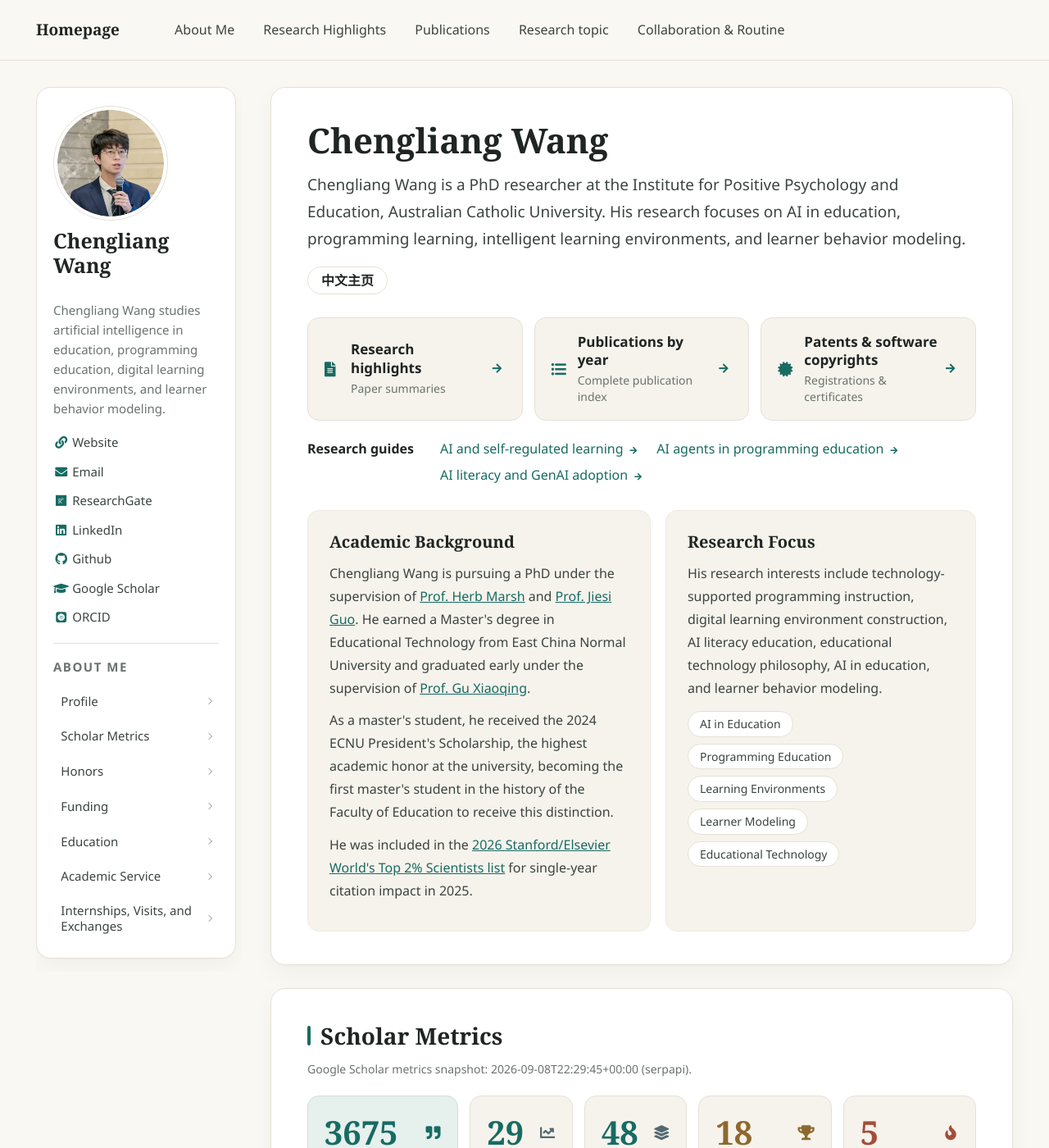
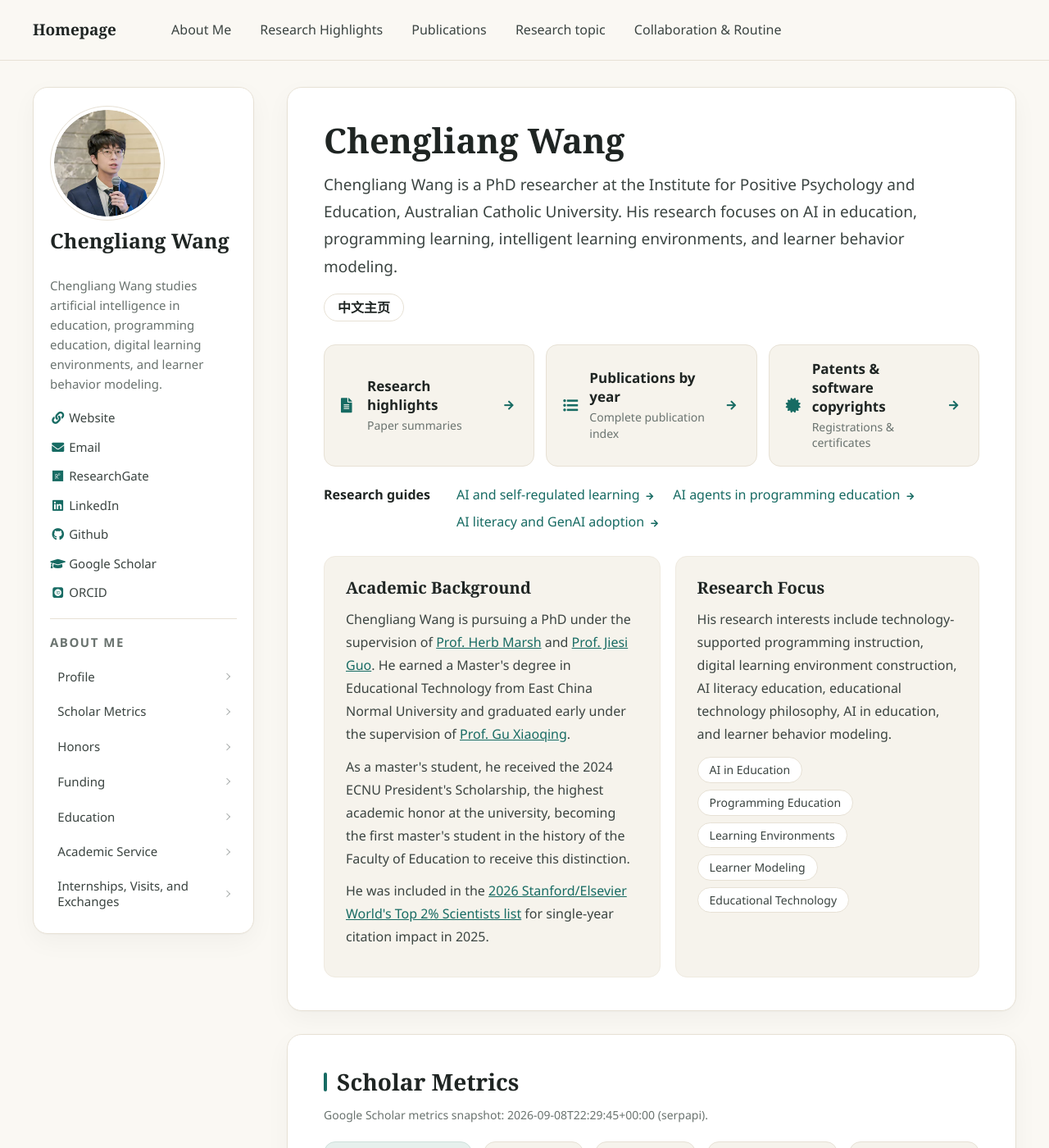
Before and after one commit to wcledutech/wcledutech.github.io, a Jekyll site: the page built from _pages/about.md, in a window 1280 px wide and 1400 px high. Shown: the whole window at 82% size. Built offline with Jekyll 4.4.1, drawn with Linux system fonts in a browser that asks for light colours; some web fonts are replaced.

Commit message:
Widen layout and refine metric and honor typography
- Widen the content frame to 1560px and the sidebar to 270px
- Replace the sidebar's inner scroll with a bottom-sticking sidebar
- Use lining sans numerals for scholar metrics
- Use Cambria titles and a uniform white style for honor items

Co-Authored-By: Claude Opus 5.5 <noreply@anthropic.com>

```diff
--- a/_includes/head.html
+++ b/_includes/head.html
@@ -14,5 +14,5 @@
 
 <!-- For all browsers -->
 <link rel="stylesheet" href="/assets/css/main.css">
-<link rel="stylesheet" href="/assets/css/site-refresh.css?v=20261122">
+<link rel="stylesheet" href="/assets/css/site-refresh.css?v=20261122b">
 <meta http-equiv="cleartype" content="on">
--- a/assets/css/site-refresh.css
+++ b/assets/css/site-refresh.css
@@ -35,7 +35,7 @@ body .masthead {
   -webkit-backdrop-filter: saturate(140%) blur(8px);
   backdrop-filter: saturate(140%) blur(8px);
 }
-body .masthead__inner-wrap { max-width: 1240px; padding: 14px 1.5em; }
+body .masthead__inner-wrap { max-width: 1560px; padding: 14px 40px; }
 body .masthead__menu-item a,
 body .greedy-nav a {
   font-family: var(--rf-sans);
@@ -64,21 +64,12 @@ body .greedy-nav .hidden-links { background: var(--rf-card); border-color: var(-
 
 /* ---------- Two-column frame ---------- */
 
-body #main { max-width: 1240px; margin-top: 2rem; padding-left: 1.5em; padding-right: 1.5em; }
+body #main { max-width: 1560px; margin-top: 2rem; padding-left: 40px; padding-right: 40px; }
 
 @media (min-width: 57.8125em) {
-  body .sidebar { width: 250px; margin-right: 0; }
-  /* Keep the sticky profile reachable when it is taller than the window */
-  body .sidebar.sticky {
-    top: 5.5rem;
-    max-height: calc(100vh - 6.5rem);
-    overflow-y: auto;
-    padding: 0 6px 16px 0;
-    scrollbar-width: thin;
-    scrollbar-color: transparent transparent;
-  }
-  body .sidebar.sticky:hover { scrollbar-color: var(--rf-line) transparent; }
-  body .page { width: calc(100% - 250px); padding-left: 36px; }
+  body .sidebar { width: 270px; margin-right: 0; }
+  body .sidebar.sticky { top: 88px; }
+  body .page { width: calc(100% - 270px); padding-left: 40px; }
 }
 
 /* ---------- Sidebar profile card ---------- */
@@ -248,7 +239,7 @@ body .about-page .about-card {
 }
 body .about-page .about-card h3 {
   margin-bottom: 10px;
-  font-family: var(--rf-serif);
+  font-family: Cambria, "Times New Roman", "Noto Serif SC", "Songti SC", serif;
   font-size: 20px;
   font-weight: 700;
   line-height: 1.4;
@@ -288,47 +279,64 @@ body .about-page .scholar-metric {
 body .about-page .scholar-metric--citations { background: var(--rf-accent-soft); border-color: #cfe0db; }
 body .about-page .scholar-metric-top { min-height: 0; }
 body .about-page .scholar-metric strong {
-  font-family: var(--rf-serif);
+  font-family: var(--rf-sans);
   font-size: 40px;
-  font-weight: 700;
+  font-weight: 600;
+  letter-spacing: -.02em;
+  font-variant-numeric: lining-nums tabular-nums;
   color: var(--rf-accent);
 }
+body .about-page .scholar-metric-top .fas { font-size: 16px; opacity: .55; }
 body .about-page .scholar-metric--highly-cited strong { color: var(--rf-gold); }
 body .about-page .scholar-metric--hot strong { color: #a34e38; }
-body .about-page .scholar-metric-label { color: var(--rf-ink); font-size: 15px; }
-body .about-page .scholar-metric small { padding-top: 10px; border-top-color: var(--rf-line); font-size: 13px; }
+body .about-page .scholar-metric-label { color: var(--rf-muted); font-size: 15px; line-height: 1.45; }
+body .about-page .scholar-metric small { white-space: nowrap; padding-top: 10px; border-top-color: var(--rf-line); font-size: 13px; }
 
 /* Honors, funding, internships */
 body .about-page .award-list,
 body .about-page .funding-list,
 body .about-page .service-list { gap: 12px; }
 
+/* One calm style for every item: white, hairline border, accent bar.
+   Featured honors are marked only by the award icon and a gold bar. */
 body .about-page .compact-item {
-  padding: 18px 22px 18px 26px;
-  border: 1px solid var(--rf-line-soft);
+  padding: 18px 24px 18px 28px;
+  border: 1px solid var(--rf-line);
   border-radius: 12px;
-  background: var(--rf-tile);
+  background: var(--rf-card);
   box-shadow: none;
 }
-body .about-page .compact-item::before { top: 18px; bottom: 18px; width: 3px; }
+body .about-page .compact-item::before { top: 18px; bottom: 18px; width: 3px; opacity: .85; }
 body .about-page .compact-item strong {
-  font-family: var(--rf-sans);
-  font-size: 17px;
-  font-weight: 600;
+  /* Cambria/Times have level (lining) digits, so years like 2026 sit evenly */
+  font-family: Cambria, "Times New Roman", "Noto Serif SC", "Songti SC", serif;
+  font-size: 18px;
+  font-weight: 700;
   line-height: 1.5;
+  letter-spacing: .005em;
   color: var(--rf-ink);
 }
+body .about-page .compact-item em { font-style: italic; }
 body .about-page .compact-item p {
-  margin-top: 4px;
-  color: var(--rf-text);
+  margin-top: 6px;
+  color: var(--rf-muted);
   font-size: 16px;
   line-height: 1.65;
 }
 body .about-page .honor-featured,
-body .about-page .honor-highlight { border-color: #eadfc6; background: #fbf7ec; }
-body .about-page .honor-secondary { border-color: #d9e7e2; background: #eef5f2; }
+body .about-page .honor-highlight,
+body .about-page .honor-secondary { border-color: var(--rf-line); background: var(--rf-card); }
+body .about-page .honor-title { align-items: center; gap: 10px; }
+body .about-page .honor-title > .fas { flex-basis: 18px; margin-top: 0; font-size: 18px; color: var(--rf-gold); }
 body .about-page .honor-title strong { font-size: 18px; }
-body .about-page .honor-links a { color: var(--rf-accent); }
+body .about-page .honor-featured p { margin-top: 8px; }
+body .about-page .honor-links a {
+  color: var(--rf-accent);
+  font-size: 15px;
+  text-decoration: none;
+  border-bottom: 1px solid rgba(23, 107, 99, .3);
+}
+body .about-page .honor-links a:hover { border-bottom-color: var(--rf-accent); }
 
 /* ---------- Other pages: soften white panels on the warm background ---------- */
 
```
Also changed, not shown: _includes/scripts.html (+17 -0 lines).
